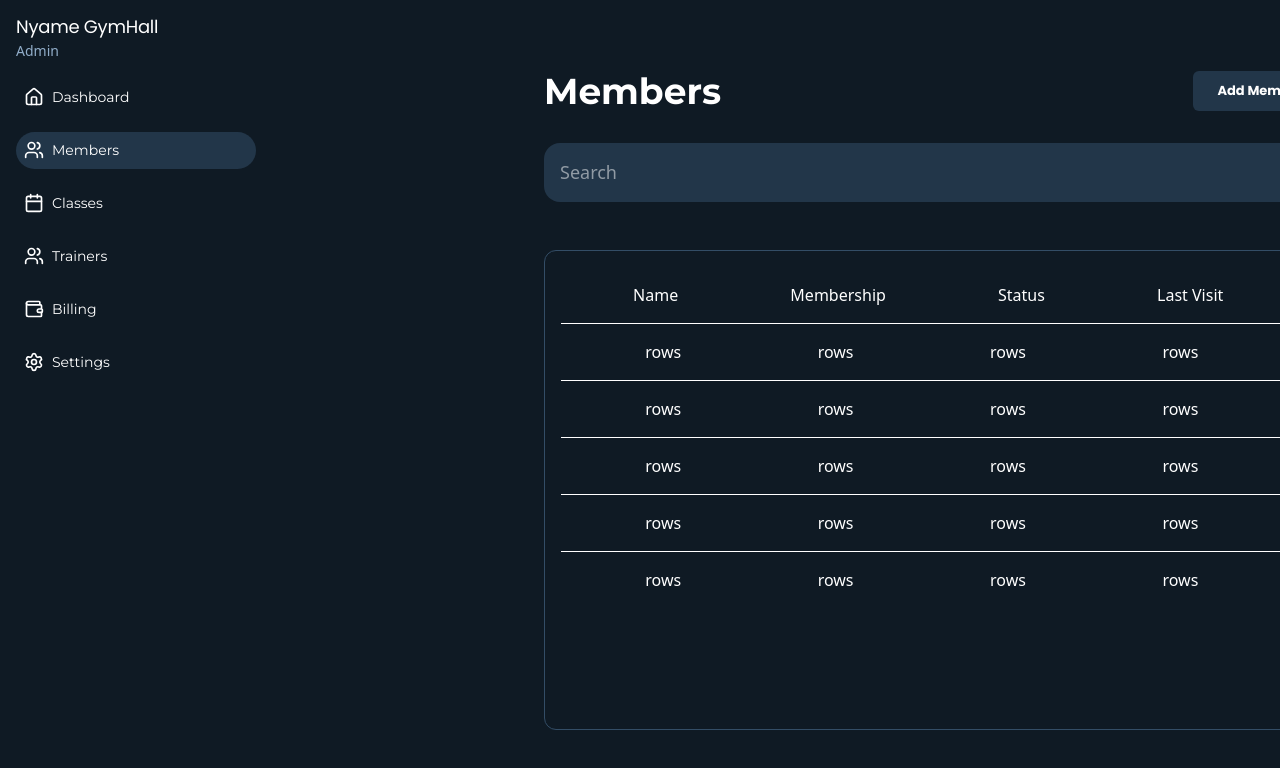
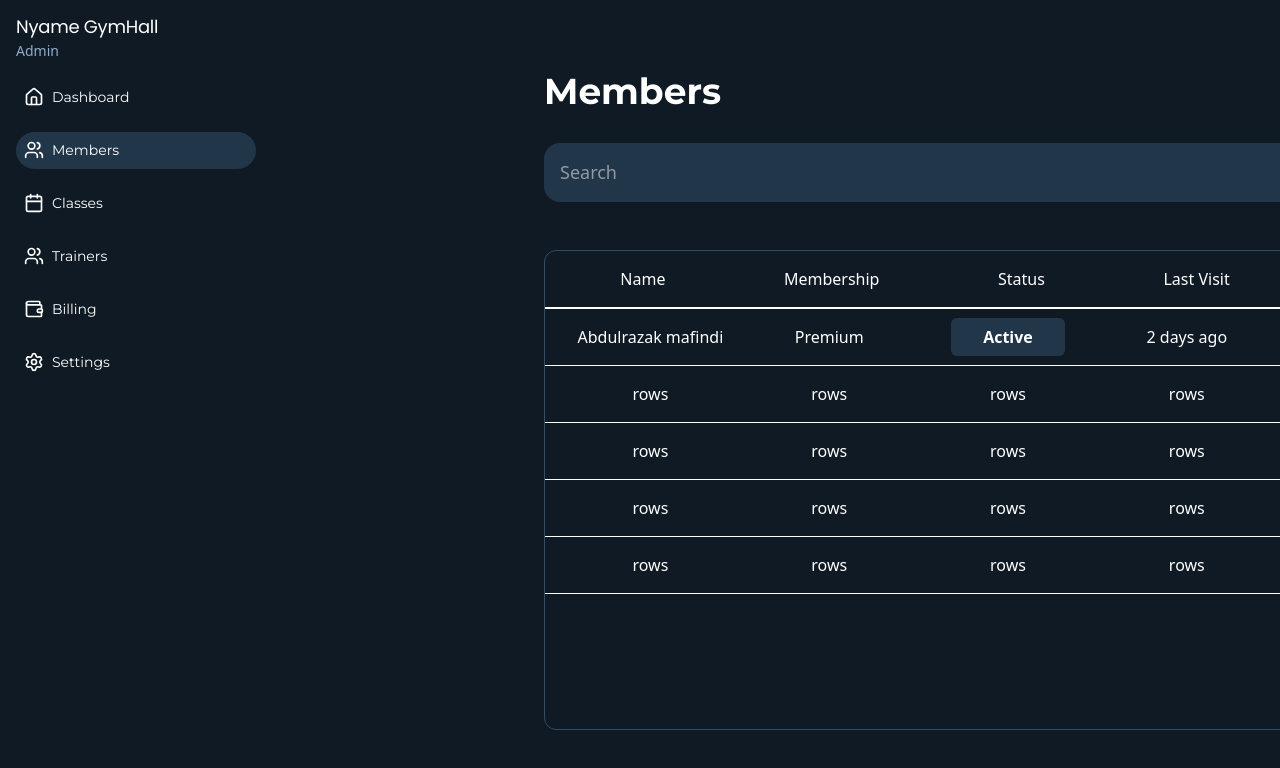
Before and after one commit to mafindijr/Gym-Management-System, a React (Vite) app: page /member in a window 1280 px wide. Shown: the top 768 px of the page. Built offline with nearby package versions, Linux system fonts and the light colour scheme.

Commit message:
make changes on modal for cosistency

```diff
--- a/src/pages/members.jsx
+++ b/src/pages/members.jsx
@@ -4,6 +4,7 @@ import SearchBar from '../Components/search-input';
 export default function MembersDashboard() {
 
         const [addNewMember, setAddNewMember] = useState(false);
+        const data = [];
 
 
   return (
@@ -12,7 +13,7 @@ export default function MembersDashboard() {
             <main className='flex flex-col col-span-4 gap-8 w-full'>
                 <div className='flex justify-between items-center'>
                     <h1 className='text-[36px] leading-[40px] font-bold font-montserrat'>Members</h1>
-                    <button className='bg-[#223649] w-[135px] h-[40px] rounded-md pl-4 pr-4 leading-5.4 text-[13px] font-bold font-poppins text-center cursor-pointer mr-36'>Add Member</button>
+                    <button className='bg-[#223649] w-[135px] h-[40px] rounded-md pl-4 pr-4 leading-5.4 text-[13px] font-bold font-poppins text-center cursor-pointer'>Add Member</button>
                 </div>
 
                 <div className='flex gap-4 w-full'>
@@ -20,49 +21,62 @@ export default function MembersDashboard() {
                 </div>
 
                     <div className='flex gap-4 mt-4'>
-                        <div className="w-[928px] h-[480px] flex flex-col border-1 inset-1 border-[#334d66] rounded-[12px] p-4 divide-y">
-                                <div className='flex justify-around items-center p-4'>
+                        <div className="w-[928px] h-[480px] flex flex-col border-1 inset-1 border-[#334d66] rounded-[12px]">
+                                <div className='flex justify-around items-center p-4 border-b-2'>
                                     <div><span>Name</span></div>
                                     <div><span>Membership</span></div>
                                     <div><span>Status</span></div>
-                                    <div>Last Visit</div>
-                                    <div>Action</div>
+                                    <div><span>Last Visit</span></div>
+                                    <div><span>Action</span></div>
                                 </div>
-                                <div className='flex justify-around items-center p-4'>
+                                <div id="tableBody" className="">
+                                <div className='flex justify-around items-center p-4 border-b-1'>
+
+                                    <div className="w-[185px] text-center">
+                                        <span>Abdulrazak mafindi</span>
+                                    </div>
+                                    <div className="w-[185px] text-center">
+                                        <span>Premium</span>
+                                    </div>
+                                    <div className="w-[185px] text-center">
+                                        <span className="bg-[#223649] px-8 py-2 font-semibold rounded-md">Active</span>
+                                    </div>
+                                    <div className="w-[185px] text-center">
+                                        <span>2 days ago</span>
+                                    </div>
+                                    <div className="w-[185px] text-center">
+                                        <span>View</span>
+                                    </div>
+                                </div>
+                                <div className='flex justify-around items-center p-4 border-b-1'>
                                     <div>rows</div>
                                     <div>rows</div>
                                     <div>rows</div>
                                     <div>rows</div>
                                     <div>rows</div>
                                 </div>
-                                <div className='flex justify-around items-center p-4'>
+                                <div className='flex justify-around items-center p-4 border-b-1'>
                                     <div>rows</div>
                                     <div>rows</div>
                                     <div>rows</div>
                                     <div>rows</div>
                                     <div>rows</div>
                                 </div>
-                                <div className='flex justify-around items-center p-4'>
+                                <div className='flex justify-around items-center p-4 border-b-1'>
                                     <div>rows</div>
                                     <div>rows</div>
                                     <div>rows</div>
                                     <div>rows</div>
                                     <div>rows</div>
                                 </div>
-                                <div className='flex justify-around items-center p-4'>
+                                <div className='flex justify-around items-center p-4 border-b-1'>
                                     <div>rows</div>
                                     <div>rows</div>
                                     <div>rows</div>
                                     <div>rows</div>
                                     <div>rows</div>
                                 </div>
-                                <div className='flex justify-around items-center p-4'>
-                                    <div>rows</div>
-                                    <div>rows</div>
-                                    <div>rows</div>
-                                    <div>rows</div>
-                                    <div>rows</div>
-                                </div>
+                            </div>
                         </div>
 
                     </div>
```
